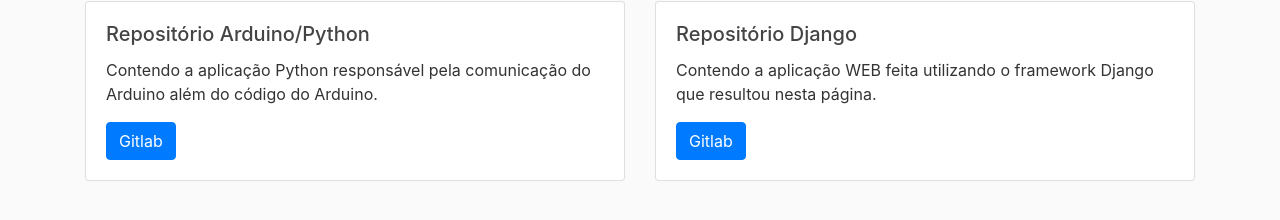
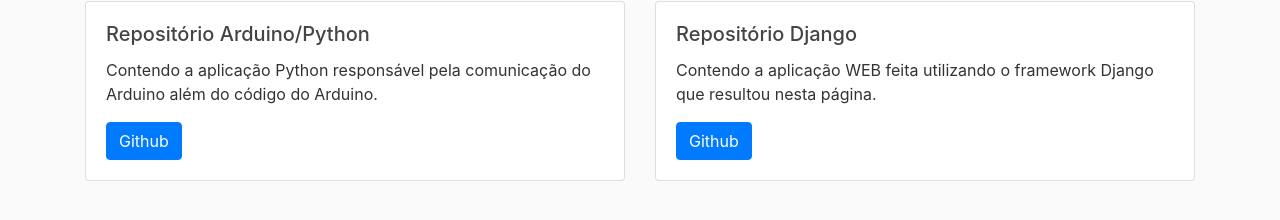
Before and after one commit to RobertoHigor/TCC---Django-framework, a Django app: page / in a window 1280 px wide. Shown: the part 514-734 px from the top of the page. Run offline with Django 3.2, Linux system fonts and the light colour scheme; parts of the project's set-up code (start-up, migrations or seed data) failed here and were passed over; some libraries are stand-ins or nearby versions.

Commit message:
Atualizado o link para o repositório do projeto

```diff
--- a/TccRobertoWeb/monitoramento/templates/monitoramento/about.html
+++ b/TccRobertoWeb/monitoramento/templates/monitoramento/about.html
@@ -12,7 +12,7 @@
       <div class="card-body">
         <h5 class="card-title">Repositório Arduino/Python</h5>
         <p class="card-text">Contendo a aplicação Python responsável pela comunicação do Arduino além do código do Arduino.</p>
-        <a href="https://gitlab.com/RobertoHigor/tcc-roberto" class="btn btn-primary">Gitlab</a>
+        <a href="https://github.com/RobertoHigor/TCC---Comunica-o-Python-com-Arduino" class="btn btn-primary">Github</a>
       </div>
     </div>
   </div>
@@ -21,7 +21,7 @@
       <div class="card-body">
         <h5 class="card-title">Repositório Django</h5>
         <p class="card-text">Contendo a aplicação WEB feita utilizando o framework Django que resultou nesta página.</p>
-        <a href="https://gitlab.com/RobertoHigor/tcc-roberto-web" class="btn btn-primary">Gitlab</a>
+        <a href="https://github.com/RobertoHigor/TCC---Django-framework" class="btn btn-primary">Github</a>
       </div>
     </div>
   </div>
```
